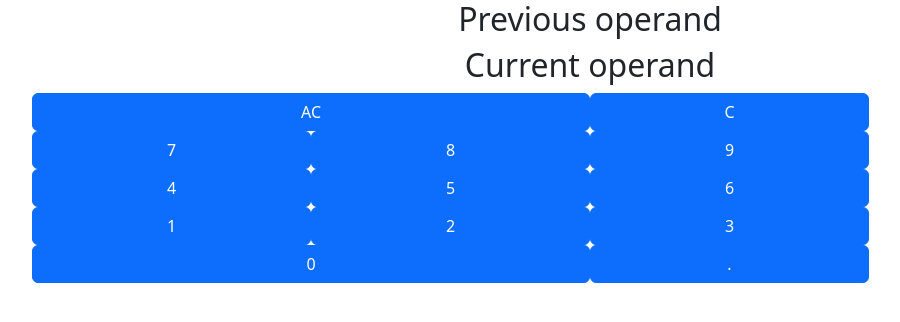
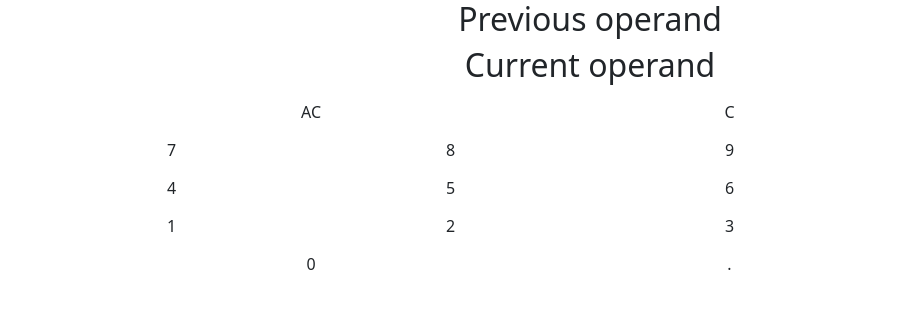
Before and after one commit to RenaAFMatos/Calculator-App-Bootstrap, a plain HTML site: page index.html in a window 1280 px wide. Shown: the whole page, without its empty margins (50-950 px from the left). Drawn offline with nearby package versions, Linux system fonts and the light colour scheme.

Commit message:
HTML done

```diff
--- a/index.html
+++ b/index.html
@@ -19,27 +19,27 @@
         <div class="row">
             <div class="col-12 col-6-lg">
                 <div class="btn-toolbar" role="toolbar" aria-label="Toolbar with button groups">
-                <button class="btn btn-primary col-6" type="button">AC</button>
-                <button class="btn btn-primary col-3" type="button">C</button>
+                <button class="btn  col-6" type="button">AC</button>
+                <button class="btn  col-3" type="button">C</button>
                 </div>
                 <div class="btn-toolbar" role="toolbar" aria-label="Toolbar with button groups">
-                    <button class="btn btn-primary col-3" type="button">7</button>
-                    <button class="btn btn-primary col-3" type="button">8</button>
-                    <button class="btn btn-primary col-3" type="button">9</button>
+                    <button class="btn  col-3" type="button">7</button>
+                    <button class="btn  col-3" type="button">8</button>
+                    <button class="btn  col-3" type="button">9</button>
                 </div>
                 <div class="btn-toolbar" role="toolbar" aria-label="Toolbar with button groups">
-                    <button class="btn btn-primary col-3" type="button">4</button>
-                    <button class="btn btn-primary col-3" type="button">5</button>
-                    <button class="btn btn-primary col-3" type="button">6</button>
+                    <button class="btn  col-3" type="button">4</button>
+                    <button class="btn  col-3" type="button">5</button>
+                    <button class="btn  col-3" type="button">6</button>
                 </div>
                 <div class="btn-toolbar" role="toolbar" aria-label="Toolbar with button groups">
-                    <button class="btn btn-primary col-3" type="button">1</button>
-                    <button class="btn btn-primary col-3" type="button">2</button>
-                    <button class="btn btn-primary col-3" type="button">3</button>
+                    <button class="btn  col-3" type="button">1</button>
+                    <button class="btn  col-3" type="button">2</button>
+                    <button class="btn  col-3" type="button">3</button>
                 </div>
                 <div class="btn-toolbar" role="toolbar" aria-label="Toolbar with button groups">
-                <button class="btn btn-primary col-6" type="button">0</button>
-                <button class="btn btn-primary col-3" type="button">.</button>
+                <button class="btn  col-6" type="button">0</button>
+                <button class="btn  col-3" type="button">.</button>
                 </div>
             </div>
         </div>
```
